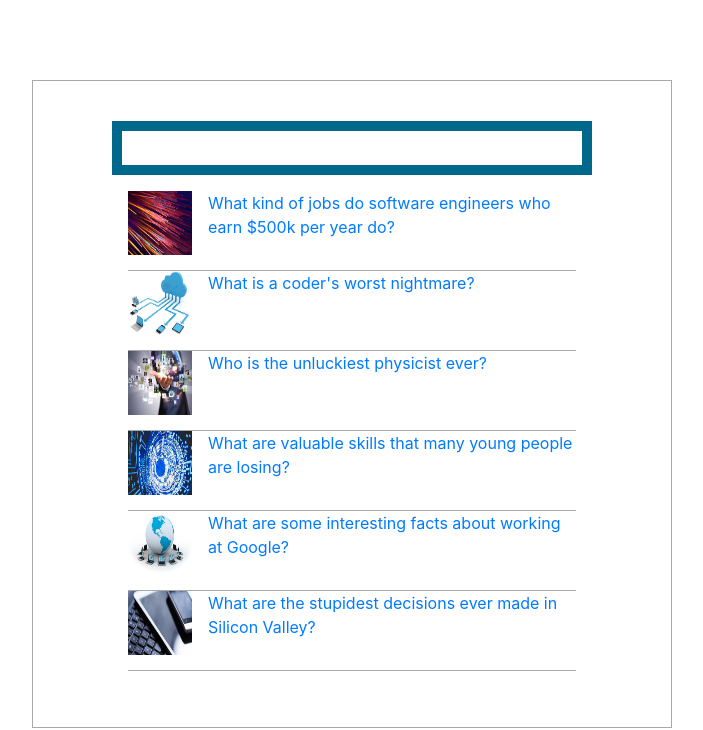
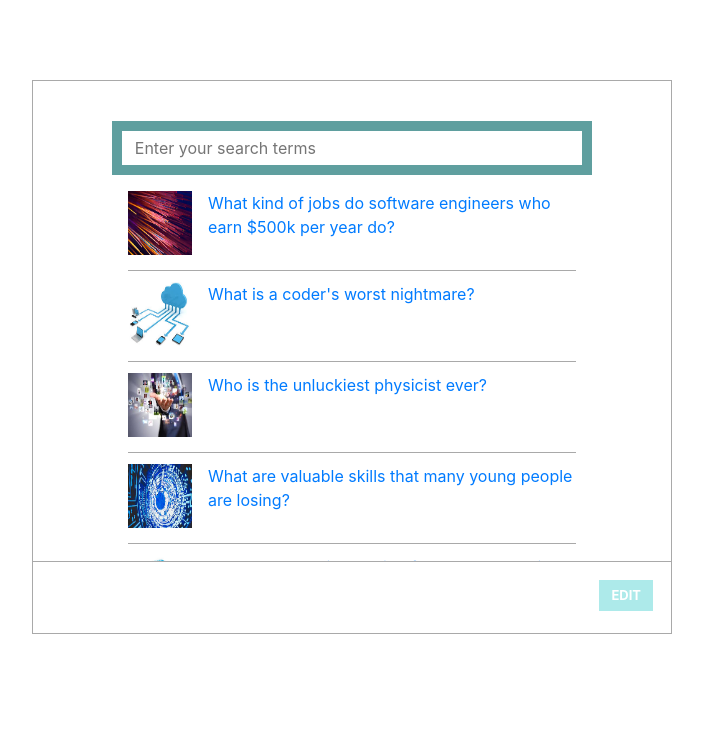
Before and after one commit to andela-calim/shopping-cart, a website: page app/index.html in a window 1280 px wide. Shown: the whole page, without its empty margins (288-991 px from the left). Drawn offline with nearby package versions, Linux system fonts and the light colour scheme.

Commit message:
Code refactoring and css fix

```diff
--- a/app/css/app.css
+++ b/app/css/app.css
@@ -1,18 +1,17 @@
 
 body {
-	padding-top: 5em;
+	padding: 5em;
 }
 
 #wrapper {
 	width: 40em;
 	border: 1px solid darkgrey;
 	margin: 0 auto;
-	padding: 2.5em 4em;
 }
 
 #search {
 	display: block;
-	border: 10px solid #00688b;
+	border: 10px solid #5F9F9F;
 	margin: 0 auto 1em;
 	width: 30em;
 	padding: 0.3em 0.8em;
@@ -25,6 +24,12 @@ ul img {
 	float: left;
 }
 
+#main {
+	padding: 2.5em 0;
+	height: 30em;
+	overflow: scroll;
+}
+
 #result {
 	margin: 0 auto;
 	width: 28em;
@@ -33,4 +38,22 @@ ul img {
 ul li {
 	border-bottom: 1px solid darkgrey;
 	height: 5em;
+	margin-bottom: 0.7em;
 }
+
+button {
+	color: #fff;
+	background-color: #ADEAEA;
+	border: none;
+	font-size: 0.81em;
+	font-weight: bold;
+	padding: 6px 12px;
+	float: right;
+}
+
+#editDiv {
+	border-top: 1px solid darkgrey;
+	width: 100%;
+	height: 4.5em;
+	padding: 18px 18px 13px;
+}
--- a/app/index.html
+++ b/app/index.html
@@ -12,7 +12,8 @@
 	<body ng-controller="ShoppingCartCtrl">
 
 		<div id="wrapper">
-			<input type="text" id="search" ng-model="query">
+			<div id="main">
+				<input type="text" id="search" ng-model="query" placeholder="Enter your search terms">
 				<div id="result">
 					<ul >
 						<li ng-repeat="cart in carts | filter:query | orderBy:text">
@@ -22,6 +23,10 @@
 						</li>
 					</ul>
 				</div>
+			</div>
+			<div id="editDiv">
+				<button type="button">EDIT</button>
+			</div>
 		</div> <!--end wrapper -->
 
 	</body>
```
Lines whose indentation alone changed are shown as unchanged.
